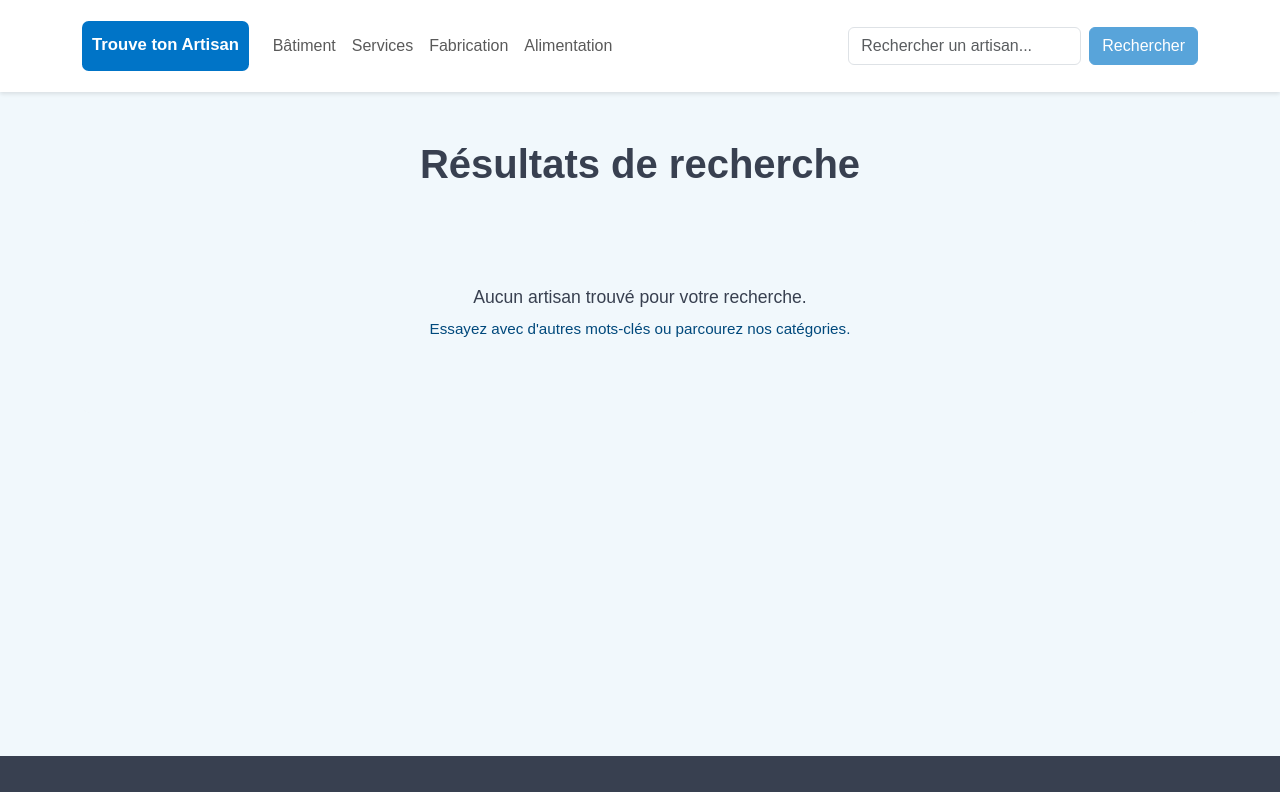
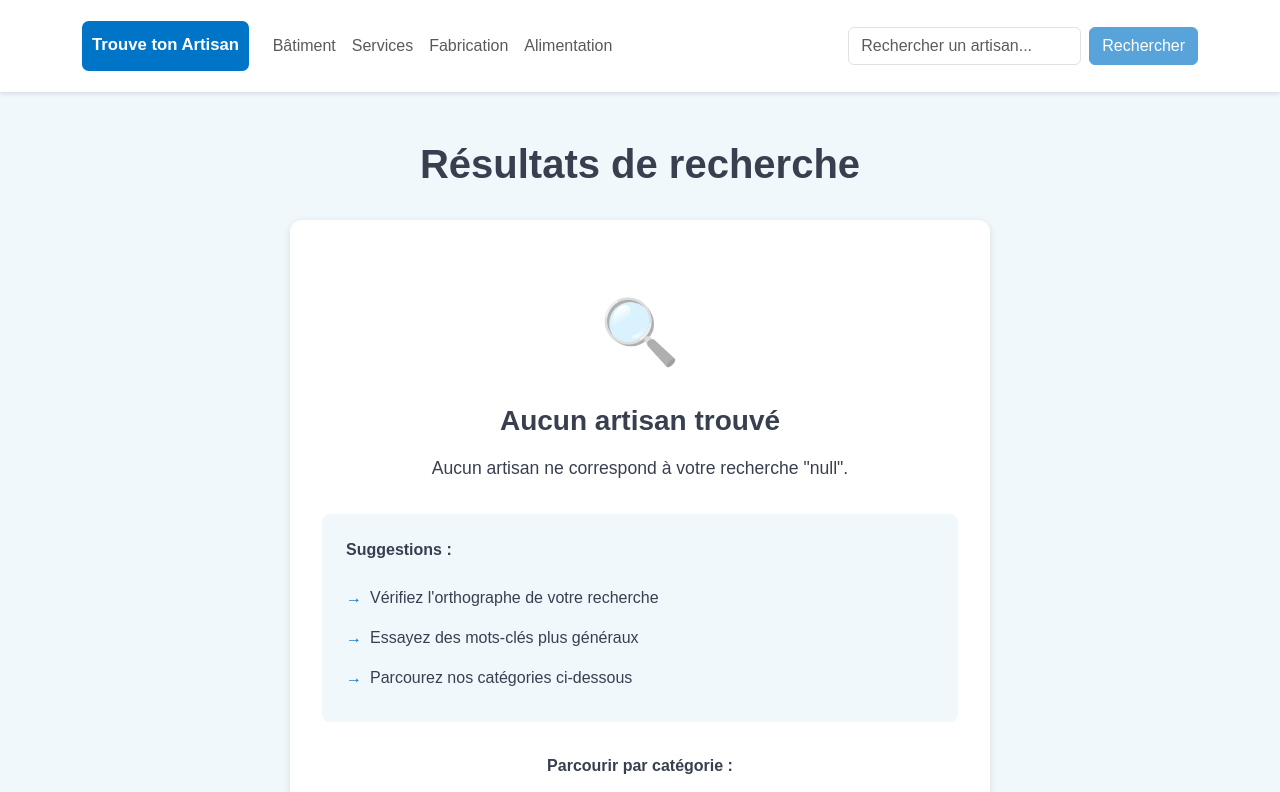
Before and after one commit to Slapsho/trouve-ton-artisan-CEF, a Next.js app: page /recherche in a window 1280 px wide. Shown: the top 792 px of the page. Built offline with nearby package versions, Linux system fonts and the light colour scheme.

Commit message:
ajout de la page d'erreur de recherche

```diff
--- a/src/app/not-found.module.scss
+++ b/src/app/not-found.module.scss
@@ -10,7 +10,7 @@
 
 .content {
   text-align: center;
-  max-width: 600px;
+  max-width: 700px;
   margin: 0 auto;
 }
 
@@ -18,13 +18,12 @@
   margin-bottom: 2rem;
 }
 
-.image {
-  max-width: 300px;
-  width: 100%;
-  height: auto;
+.errorIcon {
+  font-size: 6rem;
+  opacity: 0.3;
 
   @include mobile {
-    max-width: 200px;
+    font-size: 4rem;
   }
 }
 
@@ -34,6 +33,10 @@
   color: $primary;
   margin-bottom: 0;
   line-height: 1;
+  background: linear-gradient(135deg, $primary 0%, $secondary 100%);
+  -webkit-background-clip: text;
+  -webkit-text-fill-color: transparent;
+  background-clip: text;
 
   @include mobile {
     font-size: 5rem;
@@ -56,12 +59,52 @@
   font-size: 1.1rem;
   margin-bottom: 2rem;
   line-height: 1.6;
+  max-width: 500px;
+  margin-left: auto;
+  margin-right: auto;
 }
 
 .actions {
-  margin-top: 2rem;
+  margin: 2rem 0;
+  display: flex;
+  gap: 1rem;
+  justify-content: center;
+  flex-wrap: wrap;
 
   button {
     padding: 0.75rem 2rem;
   }
 }
+
+.categories {
+  margin-top: 3rem;
+  padding-top: 2rem;
+  border-top: 1px solid #eee;
+
+  p {
+    color: $text-primary;
+    margin-bottom: 1rem;
+    font-weight: 500;
+  }
+}
+
+.categoryLinks {
+  display: flex;
+  gap: 1.5rem;
+  justify-content: center;
+  flex-wrap: wrap;
+
+  a {
+    color: $primary;
+    text-decoration: none;
+    font-weight: 500;
+    padding: 0.5rem 1rem;
+    border-radius: 6px;
+    transition: all 0.3s;
+
+    &:hover {
+      background-color: $bg-light;
+      transform: translateY(-2px);
+    }
+  }
+}
--- a/src/app/recherche/page.js
+++ b/src/app/recherche/page.js
@@ -5,6 +5,7 @@ import { useSearchParams } from 'next/navigation';
 import { Container, Row, Col } from 'react-bootstrap';
 import ArtisanCard from '@/components/ArtisanCard';
 import LoadingSpinner from '@/components/LoadingSpinner';
+import NoResults from '@/components/NoResults';
 import { searchArtisans } from '@/services/artisanService';
 import styles from './recherche.module.scss';
 
@@ -58,12 +59,12 @@ export default function RecherchePage() {
                 </Row>
               </>
             ) : (
-              <div className={styles.noResults}>
-                <p>Aucun artisan trouvé pour votre recherche.</p>
-                <p className={styles.suggestion}>
-                  Essayez avec d'autres mots-clés ou parcourez nos catégories.
-                </p>
-              </div>
+              <NoResults
+                title="Aucun artisan trouvé"
+                message={`Aucun artisan ne correspond à votre recherche "${query}".`}
+                showSuggestions={true}
+                showCategories={true}
+              />
             )}
           </>
         )}
--- /dev/null
+++ b/src/components/NoResults.jsx
@@ -0,0 +1,49 @@
+import Link from 'next/link';
+import { Button } from 'react-bootstrap';
+import styles from './NoResults.module.scss';
+
+export default function NoResults({
+  title = "Aucun résultat trouvé",
+  message = "Aucun artisan ne correspond à votre recherche.",
+  showSuggestions = true,
+  showCategories = true
+}) {
+  return (
+    <div className={styles.noResults}>
+      <div className={styles.icon}>🔍</div>
+      <h3 className={styles.title}>{title}</h3>
+      <p className={styles.message}>{message}</p>
+
+      {showSuggestions && (
+        <div className={styles.suggestions}>
+          <p className={styles.suggestionsTitle}>Suggestions :</p>
+          <ul className={styles.suggestionsList}>
+            <li>Vérifiez l'orthographe de votre recherche</li>
+            <li>Essayez des mots-clés plus généraux</li>
+            <li>Parcourez nos catégories ci-dessous</li>
+          </ul>
+        </div>
+      )}
+
+      {showCategories && (
+        <div className={styles.categories}>
+          <p className={styles.categoriesTitle}>Parcourir par catégorie :</p>
+          <div className={styles.categoryButtons}>
+            <Button as={Link} href="/batiment" variant="outline-primary" className="me-2 mb-2">
+              🏗️ Bâtiment
+            </Button>
+            <Button as={Link} href="/services" variant="outline-primary" className="me-2 mb-2">
+              🔧 Services
+            </Button>
+            <Button as={Link} href="/fabrication" variant="outline-primary" className="me-2 mb-2">
+              ⚒️ Fabrication
+            </Button>
+            <Button as={Link} href="/alimentation" variant="outline-primary" className="mb-2">
+              🍞 Alimentation
+            </Button>
+          </div>
+        </div>
+      )}
+    </div>
+  );
+}
--- /dev/null
+++ b/src/components/NoResults.module.scss
@@ -0,0 +1,94 @@
+@import '../styles/variables';
+@import '../styles/mixins';
+
+.noResults {
+  text-align: center;
+  padding: 4rem 2rem;
+  background-color: white;
+  border-radius: 12px;
+  box-shadow: 0 2px 8px rgba(0, 0, 0, 0.1);
+  max-width: 700px;
+  margin: 2rem auto;
+
+  @include mobile {
+    padding: 3rem 1.5rem;
+  }
+}
+
+.icon {
+  font-size: 4rem;
+  margin-bottom: 1.5rem;
+  opacity: 0.5;
+}
+
+.title {
+  color: $dark;
+  font-size: 1.75rem;
+  font-weight: 700;
+  margin-bottom: 1rem;
+
+  @include mobile {
+    font-size: 1.5rem;
+  }
+}
+
+.message {
+  color: $text-primary;
+  font-size: 1.1rem;
+  margin-bottom: 2rem;
+  line-height: 1.6;
+}
+
+.suggestions {
+  background-color: $bg-light;
+  padding: 1.5rem;
+  border-radius: 8px;
+  margin-bottom: 2rem;
+  text-align: left;
+}
+
+.suggestionsTitle {
+  color: $dark;
+  font-weight: 600;
+  font-size: 1rem;
+  margin-bottom: 1rem;
+}
+
+.suggestionsList {
+  list-style: none;
+  padding: 0;
+  margin: 0;
+
+  li {
+    color: $text-primary;
+    padding: 0.5rem 0;
+    padding-left: 1.5rem;
+    position: relative;
+
+    &::before {
+      content: '→';
+      position: absolute;
+      left: 0;
+      color: $primary;
+      font-weight: bold;
+    }
+  }
+}
+
+.categories {
+  margin-top: 2rem;
+}
+
+.categoriesTitle {
+  color: $dark;
+  font-weight: 600;
+  font-size: 1rem;
+  margin-bottom: 1rem;
+}
+
+.categoryButtons {
+  display: flex;
+  flex-wrap: wrap;
+  justify-content: center;
+  gap: 0.5rem;
+}
```
Also changed, not shown: src/app/alimentation/page.js (+12 -6 lines), src/app/batiment/page.js (+12 -6 lines), src/app/fabrication/page.js (+12 -6 lines), src/app/not-found.js (+25 -12 lines), src/app/services/page.js (+12 -6 lines), src/components/ErrorMessage.jsx (added, +24 -0 lines), src/components/ErrorMessage.module.scss (added, +37 -0 lines).
